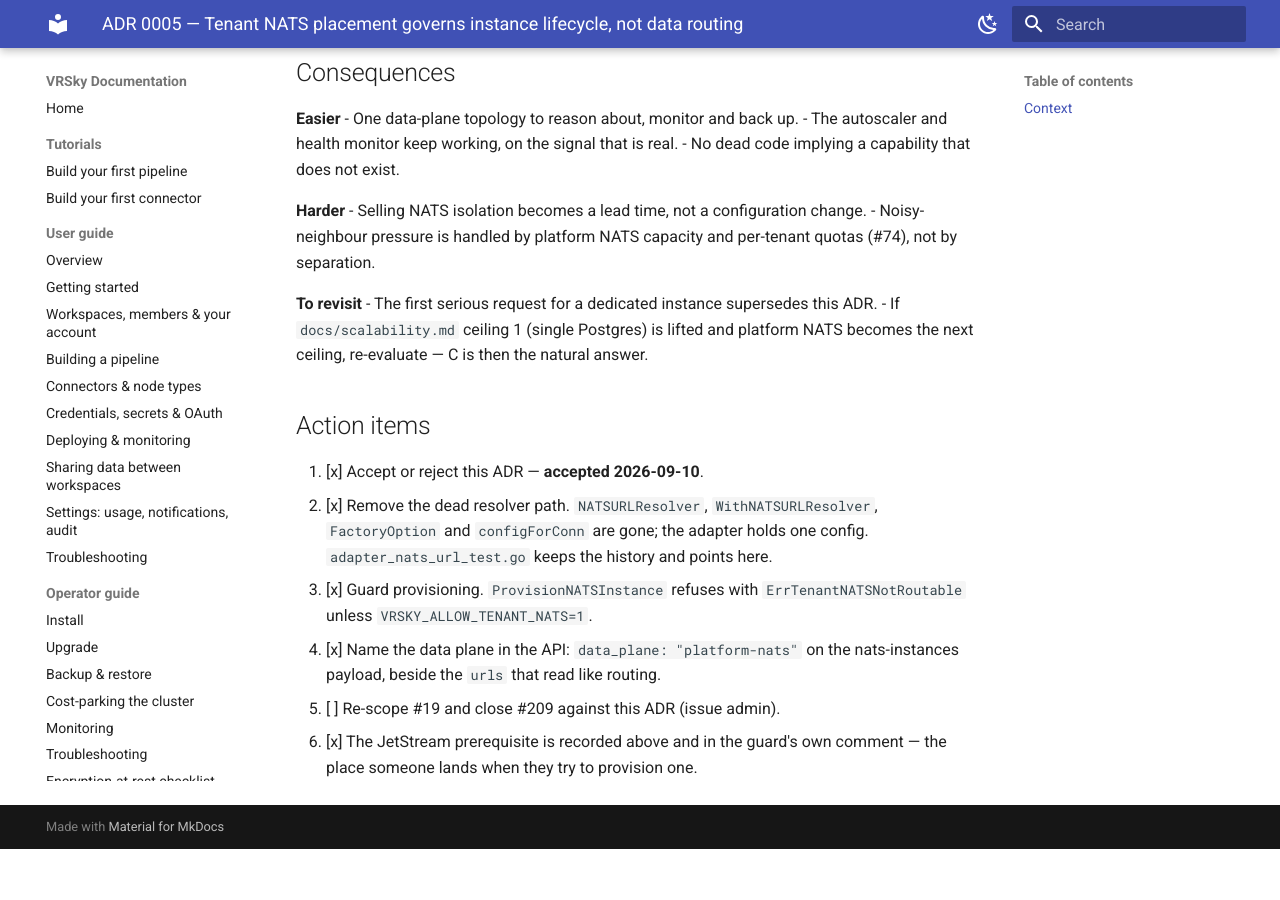
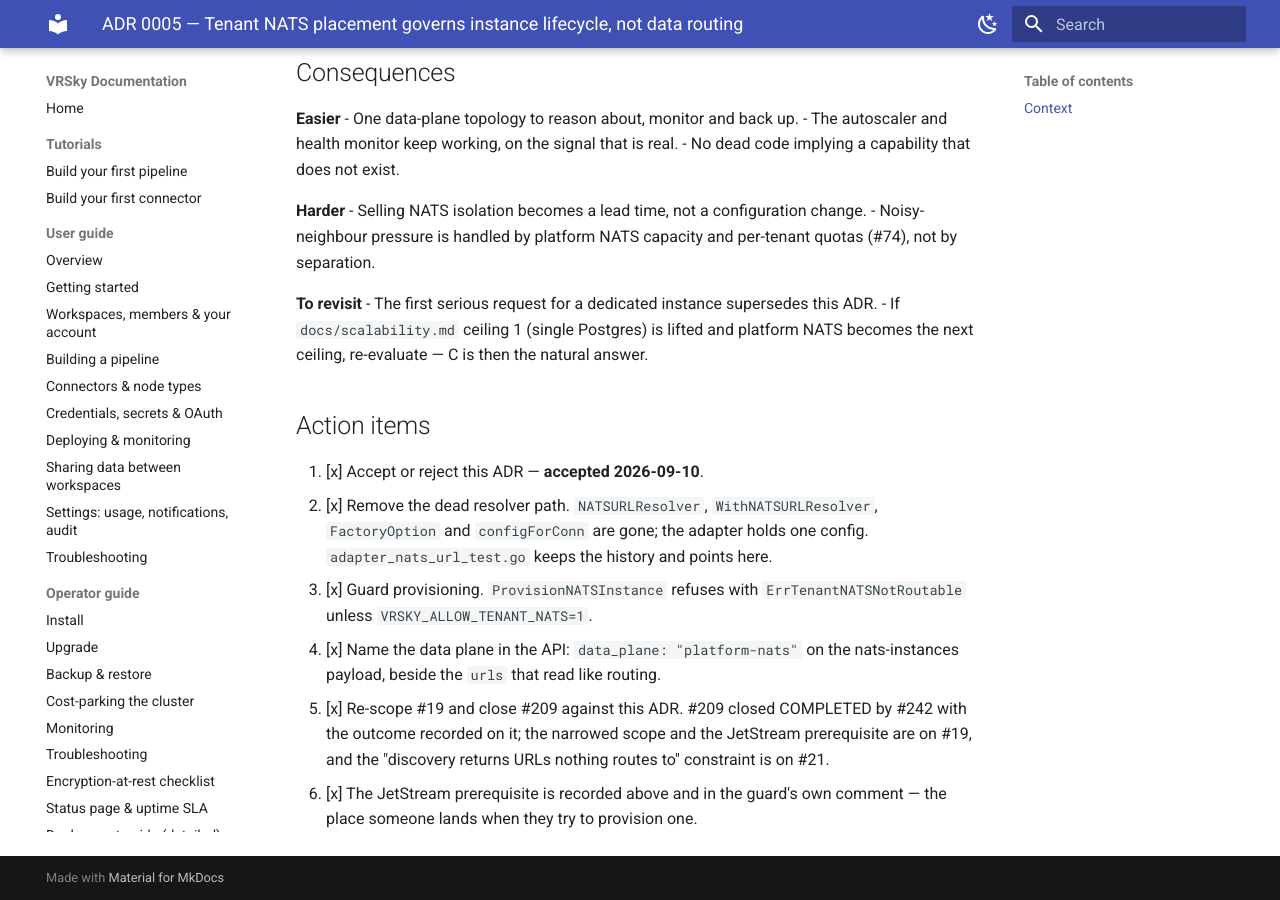
Before and after one commit to ValueRetail/vrsky, an MkDocs documentation site: the page built from docs/adr/0005-nats-placement-scope.md, in a window 1280 px wide and 900 px high, scrolled down 4987 px. Built offline with MkDocs 1.6.1 and Material for MkDocs 9.7.7, drawn with Linux system fonts in a browser that asks for light colours; before the commit the page ends 5836 px from its top, so only the background shows below that.

Commit message:
docs(adr): close out ADR 0005's last action item
All six are now done. #209 closed COMPLETED when #242 merged, with the outcome
recorded on it — including the correction that three of placement's four
consumers were never stranded, and the reopening condition.

The narrowed scope and the JetStream prerequisite are on #19, and the "discovery
returns URLs nothing routes to" constraint is on #21, because both are closed
and someone reopening the topic should meet the constraint before designing
around it rather than after.

Co-Authored-By: Claude Opus 5 <noreply@anthropic.com>

```diff
--- a/docs/adr/0005-nats-placement-scope.md
+++ b/docs/adr/0005-nats-placement-scope.md
@@ -188,6 +188,9 @@ would leave exactly the trap #209 was filed about.
    `ErrTenantNATSNotRoutable` unless `VRSKY_ALLOW_TENANT_NATS=1`.
 4. [x] Name the data plane in the API: `data_plane: "platform-nats"` on the
    nats-instances payload, beside the `urls` that read like routing.
-5. [ ] Re-scope #19 and close #209 against this ADR (issue admin).
+5. [x] Re-scope #19 and close #209 against this ADR. #209 closed COMPLETED by
+   #242 with the outcome recorded on it; the narrowed scope and the JetStream
+   prerequisite are on #19, and the "discovery returns URLs nothing routes to"
+   constraint is on #21.
 6. [x] The JetStream prerequisite is recorded above and in the guard's own
    comment — the place someone lands when they try to provision one.
```
